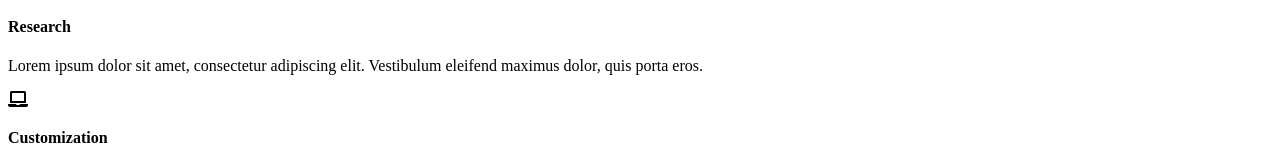
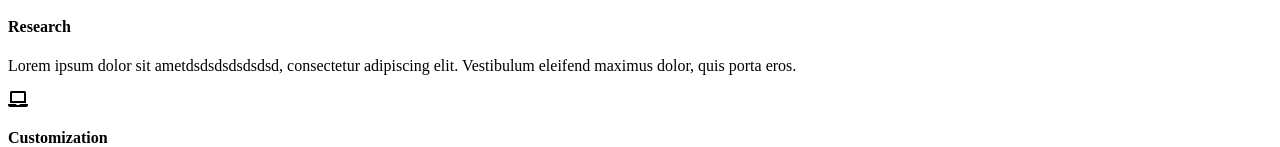
Before and after one commit to MatrajM/learning-git, a plain HTML site: page index.html in a window 1280 px wide. Shown: the part 228-375 px from the top of the page. Drawn offline with nearby package versions, Linux system fonts and the light colour scheme; files that its build step writes are made by us from their sources.

Commit message:
add random change 2

```diff
--- a/index.html
+++ b/index.html
@@ -32,7 +32,7 @@
 				<div class="col-4 oba">
 					<i class="fas fa-globe"></i>
 					<h4><span>Research</span></h4>
-					<p>Lorem ipsum dolor sit amet, consectetur adipiscing elit. Vestibulum eleifend maximus dolor, quis porta eros.</p>
+					<p>Lorem ipsum dolor sit ametdsdsdsdsdsdsd, consectetur adipiscing elit. Vestibulum eleifend maximus dolor, quis porta eros.</p>
 				</div>
 				<div class="col-4 oba">
 					<i class="fas fa-laptop"></i>
```
